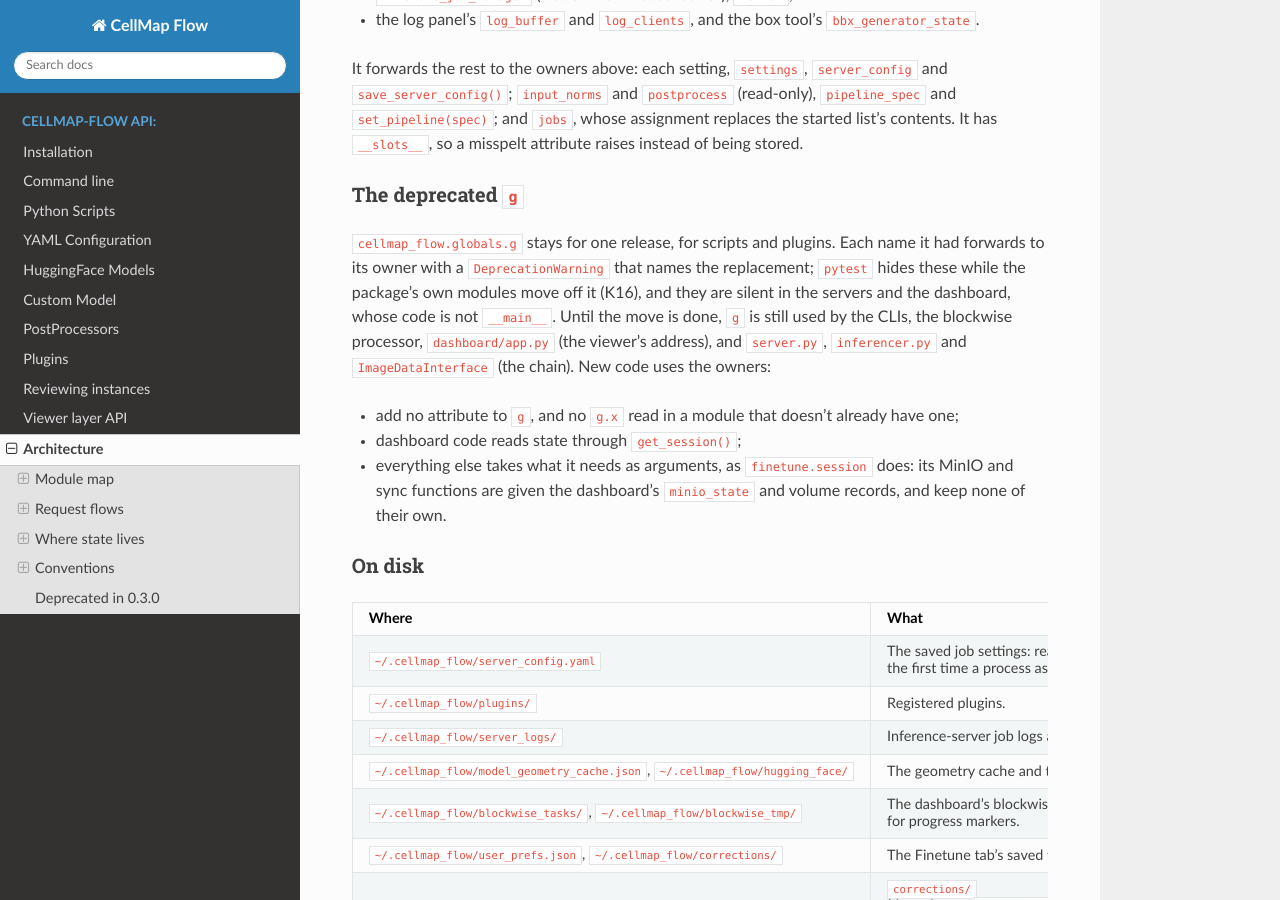
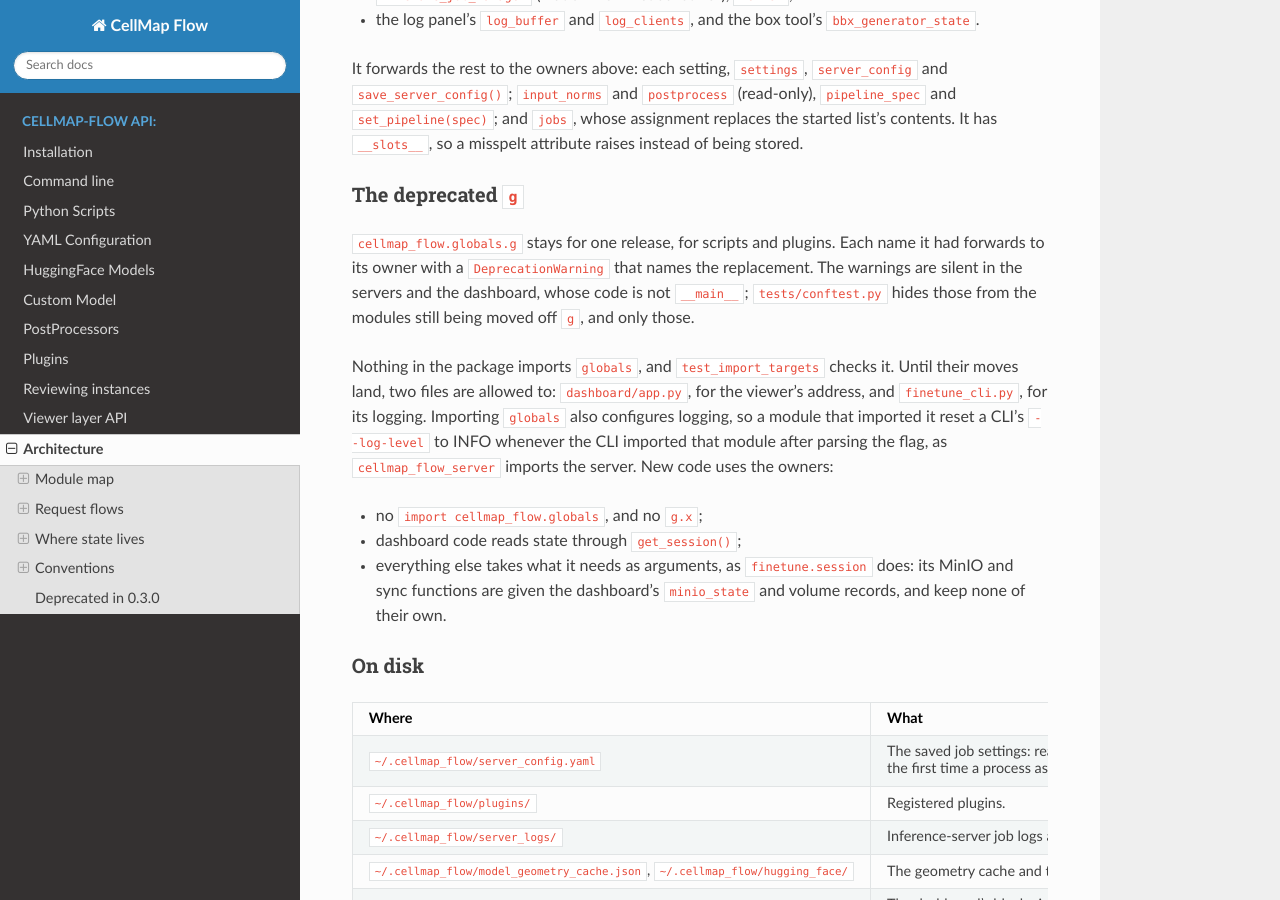
Before and after one commit to janelia-cellmap/cellmap-flow, a Sphinx documentation site: the page built from docs/source/architecture.rst, in a window 1280 px wide and 900 px high, scrolled down 9778 px. Built offline with Sphinx 7.4.7 and the Read the Docs theme 3.1.0, drawn with Linux system fonts in a browser that asks for light colours; pages that are not in the unit, such as notebooks, are missing from menus; some of the changed text lies outside the part shown.

Commit message:
Bring the docs' account of where state lives up to date with the serving move
architecture.rst: the server's fallback chain and the raw layer's are
process_chain(), not g; no module imports globals except the two still
being moved; the import-hygiene groups include the Inferencer,
ImageDataInterface, the owners, finetune/session and the logging rows;
conftest gives each test fresh owners instead of restoring g.
logging_setup's docstring: nearly everything used to import globals,
and no longer does.

```diff
--- a/docs/source/architecture.rst
+++ b/docs/source/architecture.rst
@@ -360,7 +360,7 @@
      - Deprecated, and gone after 0.3.0: ``g`` (and its type ``Flow``), which
        forwards each name it had to that name's owner with a
        ``DeprecationWarning``. Importing it configures logging, as it always
-       has. See `Where state lives`_.
+       has, so nothing in the package imports it. See `Where state lives`_.
    * - ``review.py``, ``review_index.py``
      - The Review tab's SQLite index: reading it, and building one
        (``python -m cellmap_flow.review_index``). See :doc:`review`.
@@ -662,15 +662,19 @@
 
 ``cellmap_flow.globals.g`` stays for one release, for scripts and plugins.
 Each name it had forwards to its owner with a ``DeprecationWarning`` that
-names the replacement; ``pytest`` hides these while the package's own
-modules move off it (K16), and they are silent in the servers and the
-dashboard, whose code is not ``__main__``. Until the move is done, ``g`` is
-still used by the CLIs, the blockwise processor, ``dashboard/app.py`` (the
-viewer's address), and ``server.py``, ``inferencer.py`` and
-``ImageDataInterface`` (the chain). New code uses the owners:
+names the replacement. The warnings are silent in the servers and the
+dashboard, whose code is not ``__main__``; ``tests/conftest.py`` hides those
+from the modules still being moved off ``g``, and only those.
 
-- add no attribute to ``g``, and no ``g.x`` read in a module that doesn't
-  already have one;
+Nothing in the package imports ``globals``, and ``test_import_targets``
+checks it. Until their moves land, two files are allowed to:
+``dashboard/app.py``, for the viewer's address, and ``finetune_cli.py``, for
+its logging. Importing ``globals`` also configures logging, so a module that
+imported it reset a CLI's ``--log-level`` to INFO whenever the CLI imported
+that module after parsing the flag, as ``cellmap_flow_server`` imports the
+server. New code uses the owners:
+
+- no ``import cellmap_flow.globals``, and no ``g.x``;
 - dashboard code reads state through ``get_session()``;
 - everything else takes what it needs as arguments, as ``finetune.session``
   does: its MinIO and sync functions are given the dashboard's
@@ -768,7 +772,8 @@
   name says the behaviour it protects.
 - **Shared fixtures** are in the conftest files. ``tests/conftest.py``
   points ``HOME`` at a temporary directory before anything imports
-  cellmap_flow, restores ``g`` and the root logger after every test, and has
+  cellmap_flow, gives every test fresh owners of the process's state
+  (``_fresh_process_state``), restores the root logger after it, and has
   ``raw_zarr``, ``ome_pyramid``, ``write_array``, ``model_script``,
   ``fake_lsf``, ``viewer`` and ``dashboard``. ``tests/finetune/conftest.py``
   and ``tests/blockwise/conftest.py`` have their areas' fixtures.
@@ -802,15 +807,19 @@
   ``pytest -m "not gpu and not lsf and not minio and not network"`` with and
   without the ``finetune`` extra.
 - **Import hygiene**: what jobs, servers, finetune runs and the dashboard's
-  request threads import must not drag in the dashboard or a model. A new
-  module imports ``globals``, Flask, neuroglancer, huggingface_hub and peft
-  only where it needs them, never at module level, and torch likewise
-  outside ``finetune/`` and ``inference/``. ``test_import_hygiene`` checks it
-  in a fresh interpreter per group: ``jobs/`` and the job manager, ``io/``,
-  ``serving/`` (with ``models.geometry``, ``geometry_cache`` and
-  ``inference.runner``), the registry (with ``config.yaml`` and
-  ``serving.launch``), ``pipeline_spec``, ``review`` and ``viewer/``; and that
-  ``import cellmap_flow`` writes nothing under ``HOME``.
+  request threads import must not drag in the dashboard or a model. No
+  module imports ``globals`` (``test_import_targets``). A new module imports
+  Flask, neuroglancer, huggingface_hub and peft only where it needs them,
+  never at module level, and torch likewise outside ``finetune/`` and
+  ``inference/``. ``test_import_hygiene`` checks it in a fresh interpreter
+  per group: ``jobs/`` and the job manager, ``io/``, ``serving/`` (with
+  ``models.geometry``, ``geometry_cache``, ``inference.runner``, the
+  ``Inferencer`` and ``ImageDataInterface``), the registry (with
+  ``config.yaml`` and ``serving.launch``), ``pipeline_spec`` and
+  ``process_chain``, the state's owners, ``finetune/session/``, ``review``
+  and ``viewer/``; that importing ``server.py`` or ``blockwise/`` leaves
+  logging alone; and that ``import cellmap_flow`` writes nothing under
+  ``HOME``.
 
 The dashboard's JavaScript
 ~~~~~~~~~~~~~~~~~~~~~~~~~~
```
Also changed, not shown: other parts of docs/source/architecture.rst (+5 -5 lines), 1 other file.
